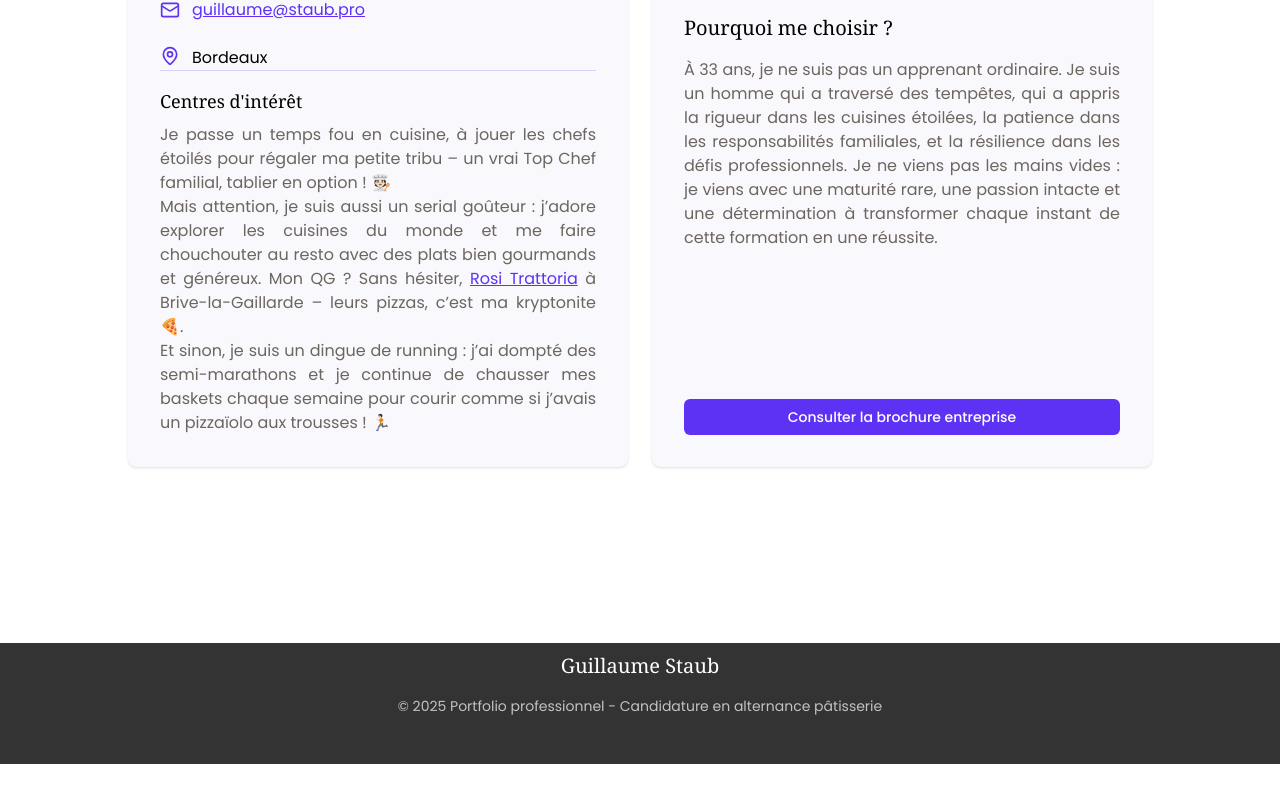
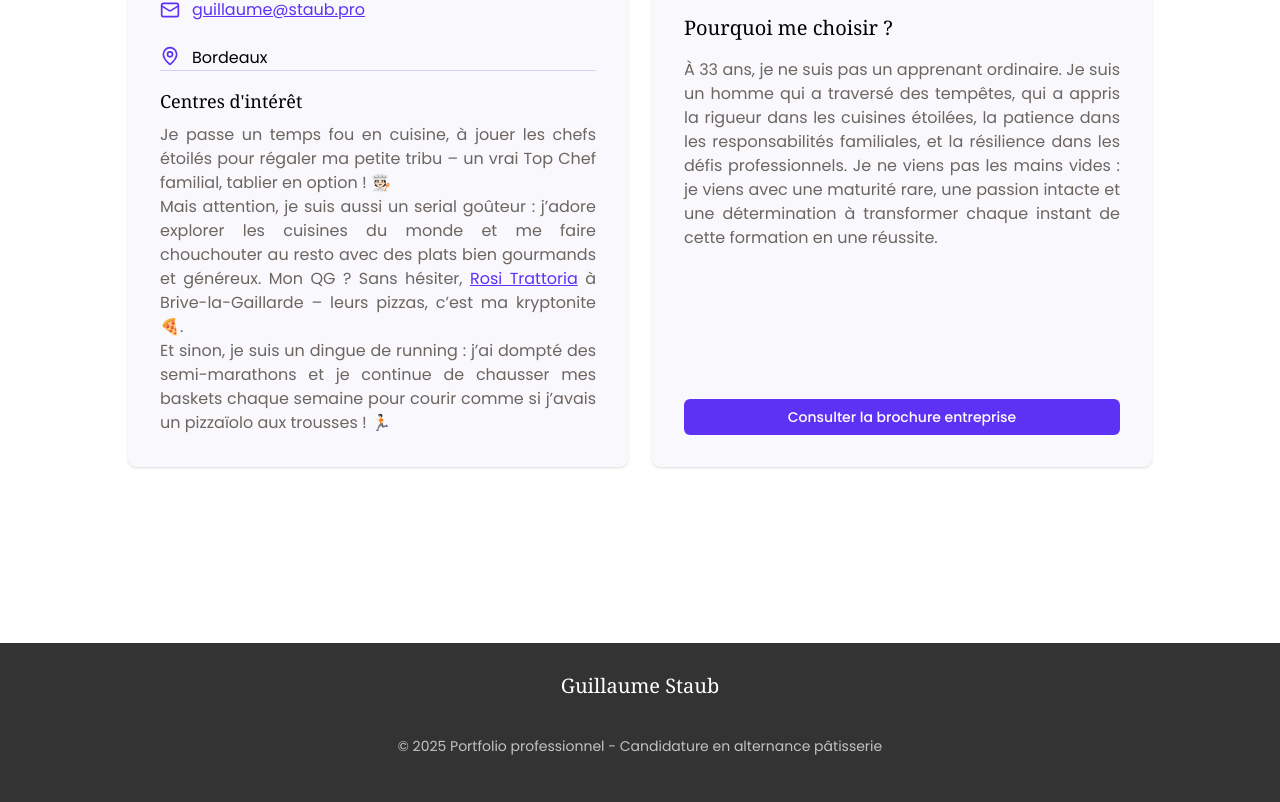
Before and after one commit to StaubDevLab/staub-heaven-portfolio, a Next.js app: page / in a window 1280 px wide. Shown: the part 6238-7040 px from the top of the page. Before the commit the page ends 7002 px from the top, so only its background shows below. Built offline with nearby package versions, Linux system fonts and the light colour scheme; no server answers.

Commit message:
🐛bug : fix bug load creations

```diff
--- a/components/creation-section/index.tsx
+++ b/components/creation-section/index.tsx
@@ -90,7 +90,7 @@ export default function CreationsSection() {
                     </p>
                 </div>
                 <div className="mx-auto grid max-w-5xl gap-6 py-12 md:grid-cols-2 lg:grid-cols-3">
-                    {creations.map((item, index) => (
+                    {creations ?creations.map((item, index) => (
                         <Card
                             key={index}
                             ref={(el) => {
@@ -110,7 +110,7 @@ export default function CreationsSection() {
                                 <h3 className="text-lg font-medium text-primary">{item.title}</h3>
                             </CardContent>
                         </Card>
-                    ))}
+                    )): <h1 className="text-center text-muted-foreground">Aucune création trouvée.</h1>}
                 </div>
             </div>
         </section>
--- a/components/footer/index.tsx
+++ b/components/footer/index.tsx
@@ -5,7 +5,7 @@ const Footer = () => {
         <footer className="w-full border-t bg-[#333333] py-6 md:py-12">
             <div className="container px-4 md:px-6">
                 <div className="flex flex-col items-center justify-center space-y-4 text-center">
-                    <div className="flex items-center gap-2">
+                    <div className="flex items-center gap-2 py-5">
                         <span className="text-xl font-serif font-medium text-white">Guillaume Staub</span>
                     </div>
                     <p className="text-sm text-white/70">
--- a/components/hero_section/index.tsx
+++ b/components/hero_section/index.tsx
@@ -54,7 +54,7 @@ const HeroSection = () => {
             <div className="container px-4 md:px-6 mt-12 text-center">
                 <div className="relative w-full max-w-md mx-auto h-[70vh] overflow-hidden rounded-lg">
                     <Image
-                        src="/hero-section.jpg" // Remplacez par le chemin correct de votre image
+                        src="/hero-section.jpg"
                         alt="Dessin de moi dans une pâtisserie style Ghibli"
                         fill
                         className="object-cover"
```
